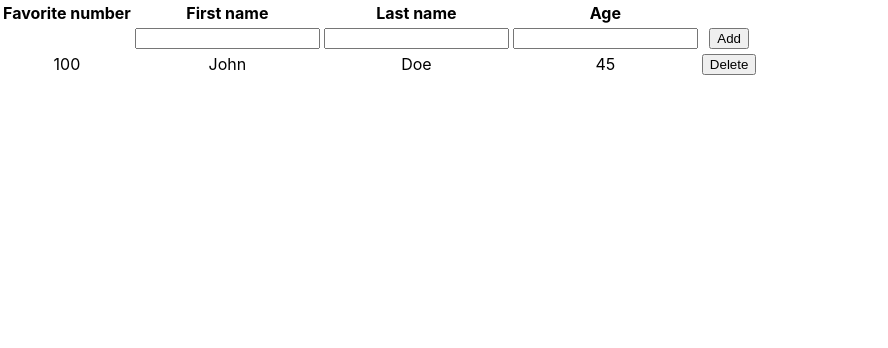
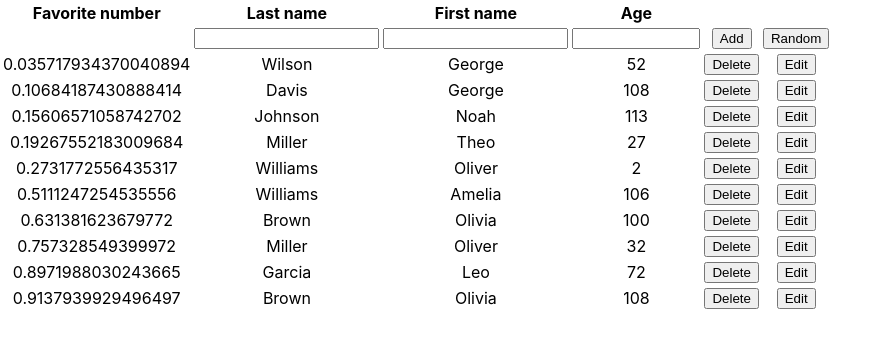
Before and after one commit to sinf/hlo-taulukko-2022-01, a React (Create React App) app in the folder hlo-taulukko-app/: page / in a window 1280 px wide. Shown: the top 348 px of the page, without its empty margins (0-888 px from the left). Built offline with nearby package versions, Linux system fonts and the light colour scheme.

Commit message:
Implement input validation, sort, edit, random ppl

```diff
--- a/hlo-taulukko-app/src/App.tsx
+++ b/hlo-taulukko-app/src/App.tsx
@@ -1,3 +1,5 @@
+/* Awesome personnel management table thingy by Arho M. 1/2022 */
+
 import React from 'react';
 import logo from './logo.svg';
 import './App.css';
@@ -12,14 +14,35 @@ interface DudeTable {
 	[person_id: number]: Dude;
 }
 
-function loadData(): DudeTable {
+interface AppState {
+	dudes: DudeTable,
+	sort_key: string,
+	sort_dir: number,
+	edit_id: number | null,
+}
+
+function choose<T>(x:T[]):T {
+	return x[Math.floor(Math.random() * x.length)];
+}
+
+function randomDude() : Dude {
+	const f = ["Noah", "Oliver", "George", "Leo", "Theo", "Amelia", "Olivia", "Isla", "Ava", "Freya"];
+	const l = ["Smith", "Johnson", "Williams", "Brown", "Jones", "Garcia", "Miller", "Davis", "Wilson"];
 	return {
-		100: { fname:"John", lname:"Doe", age:45, person_id:100 }
+		fname: choose(f),
+		lname: choose(l),
+		age: Math.floor(Math.random() * 120),
+		person_id: Math.random(),
 	};
 }
 
-interface AppState {
-	dudes: DudeTable
+function loadData(): DudeTable {
+	let tab:DudeTable = {}
+	for(let i=0; i<10; ++i) {
+		let d = randomDude();
+		tab[d.person_id] = d;
+	}
+	return tab;
 }
 
 class App extends React.Component<{},AppState> {
@@ -32,27 +55,78 @@ class App extends React.Component<{},AppState> {
 		super(props);
 		this.state = {
 			dudes : loadData(),
+			sort_key : "person_id",
+			sort_dir : 1,
+			edit_id : null
 		};
 		this.newDude = this.newDude.bind(this);
 		this.removeHim = this.removeHim.bind(this);
+		this.sortBy = this.sortBy.bind(this);
+		this.fillRandom = this.fillRandom.bind(this);
 	}
 
-	newDude(event:object) {
+	sortBy(key: string) {
+		let s = this.state;
+		let d = s.sort_dir;
+		this.setState({sort_key: key, sort_dir: key == s.sort_key ? -d : d});
+	}
+
+	validateInput(f:string,l:string,a:string):boolean {
+		if (Math.max(f.length, l.length) == 0) {
+			alert("Fill in at least either first or last name");
+			return false;
+		}
+		if (isNaN(parseInt(a))) {
+			alert("Fill in a valid age");
+			return false;
+		}
+		return true;
+	}
+
+	fillInputs(f:string, l:string, a:string) {
+		if (this.inp_fname?.current) this.inp_fname.current.value = f;
+		if (this.inp_lname?.current) this.inp_lname.current.value = l;
+		if (this.inp_age?.current) this.inp_age.current.value = a;
+	}
+
+	fillRandom() {
+		let d = randomDude();
+		this.fillInputs(d.fname, d.lname, d.age.toString());
+	}
+
+	getDude(): Dude | null {
 		let f = this.inp_fname?.current;
 		let l = this.inp_lname?.current;
 		let a = this.inp_age?.current;
 		if (!f || !l || !a) {
 			alert("somethings broken. oops");
-			return;
+			return null;
 		}
-		let i = Math.random();
-		this.state.dudes[i] = {
+		if (!this.validateInput(f.value,l.value,a.value)) {
+			return null;
+		}
+		let d:Dude = {
 			fname:f.value,
 			lname:l.value,
 			age:parseInt(a.value),
-			person_id:i
+			person_id: Math.random()
 		};
-		this.setState(this.state);
+		return d;
+	}
+
+	newDude() {
+		let d = this.getDude();
+		if (!d) return;
+		if (this.state.edit_id !== null) {
+			// keep the same id around when editing, despite the person temporarily not existing
+			d.person_id = this.state.edit_id;
+		}
+		this.state.dudes[d.person_id] = d;
+		this.fillInputs("", "", "");
+		this.setState({
+			dudes: this.state.dudes,
+			edit_id: null,
+		});
 	}
 
 	removeHim(dude:Dude) {
@@ -60,37 +134,78 @@ class App extends React.Component<{},AppState> {
 		this.setState(this.state);
 	}
 
+	headerBut(key: string, label: string) {
+		let sk = this.state.sort_dir < 0 ? "sortN" : "sortP";
+		return ( <th
+				onClick={(e) => this.sortBy(key)}
+				className={this.state.sort_key == key ? sk : ""}
+				> {label} </th> );
+	}
+
+	editHim(dude:Dude) {
+		/* editing isn't really editing but deleting and then re-adding a new person */
+		this.removeHim(dude);
+		this.fillInputs(
+			dude.fname,
+			dude.lname,
+			dude.age.toString()
+		);
+		this.setState({edit_id : dude.person_id});
+	}
+
+	emitDude(d: Dude) {
+		let buts = this.state.edit_id === null ? [
+			<button onClick={() => this.removeHim(d)}>Delete</button>,
+			<button onClick={() => this.editHim(d)}>Edit</button>
+		] : [
+			<span />,
+			<span />,
+		];
+		buts = buts.map((x,i) => <td key={i}>{x}</td>);
+		return (
+		<tr key={d.person_id}>
+			<td>{d.person_id}</td>
+			<td>{d.lname}</td>
+			<td>{d.fname}</td>
+			<td>{d.age}</td>
+			{buts}
+		</tr>
+		);
+	}
+
 	render() {
+		const age_of_universe=13.8e9;
 		return (
 <div className="App">
 	<table>
 		<thead>
 			<tr>
-				<th>Favorite number</th>
-				<th>First name</th>
-				<th>Last name</th>
-				<th>Age</th>
+				{this.headerBut("person_id", "Favorite number")}
+				{this.headerBut("lname", "Last name")}
+				{this.headerBut("fname", "First name")}
+				{this.headerBut("age", "Age")}
+				<th></th>
 				<th></th>
 			</tr>
 		</thead>
 		<tbody>
 			<tr>
 				<td></td>
+				<td><input id="lname" type="text" ref={this.inp_lname}/></td>
 				<td><input id="fname" type="text" ref={this.inp_fname}/></td>
-				<td><input id="lname" type="text" ref={this.inp_lname}/></td>
-				<td><input id="age" type="number" ref={this.inp_age}/></td>
-				<td><button onClick={this.newDude}>Add</button></td>
+				<td><input id="age" type="number" min="0" max={age_of_universe} ref={this.inp_age}/></td>
+				<td><button onClick={() => {this.newDude()}}>
+					{this.state.edit_id == null ? "Add" : "Ok"}
+				</button></td>
+				<td><button
+					style={this.state.edit_id !== null ? {visibility:"hidden"} : {}}
+					onClick={() => this.fillRandom()}>Random</button>
+				</td>
 			</tr>
 			{
-				Object.values(this.state.dudes).map(d =>
-					<tr key={d.person_id}>
-						<td>{d.person_id}</td>
-						<td>{d.fname}</td>
-						<td>{d.lname}</td>
-						<td>{d.age}</td>
-						<td><button onClick={() => this.removeHim(d)}>Delete</button></td>
-					</tr>
-				)
+				Object.values(this.state.dudes)
+				.sort((a, b) => (a[this.state.sort_key] < b[this.state.sort_key] ? -1 : 1) * this.state.sort_dir)
+				.map((d) => this.emitDude(d))
 			}
 		</tbody>
 	</table>
@@ -99,28 +214,9 @@ class App extends React.Component<{},AppState> {
 	}
 }
 
-/*
-function App() {
-  return (
-    <div className="App">
-      <TableThingy />
-    </div>
-  );
-      <header className="App-header">
-        <img src={logo} className="App-logo" alt="logo" />
-        <p>
-          Edit <code>src/App.tsx</code> and save to reload.
-        </p>
-        <a
-          className="App-link"
-          href="https://reactjs.org"
-          target="_blank"
-          rel="noopener noreferrer"
-        >
-          Learn React
-        </a>
-      </header>
-}
-*/
+export default App;
 
-export default App;
+/* btw this was my very first typescript+react project ever
+ * although I did have prior knowledge of javascript, DOM and CSS.
+ * did you even scroll this far down?
+ */
```
